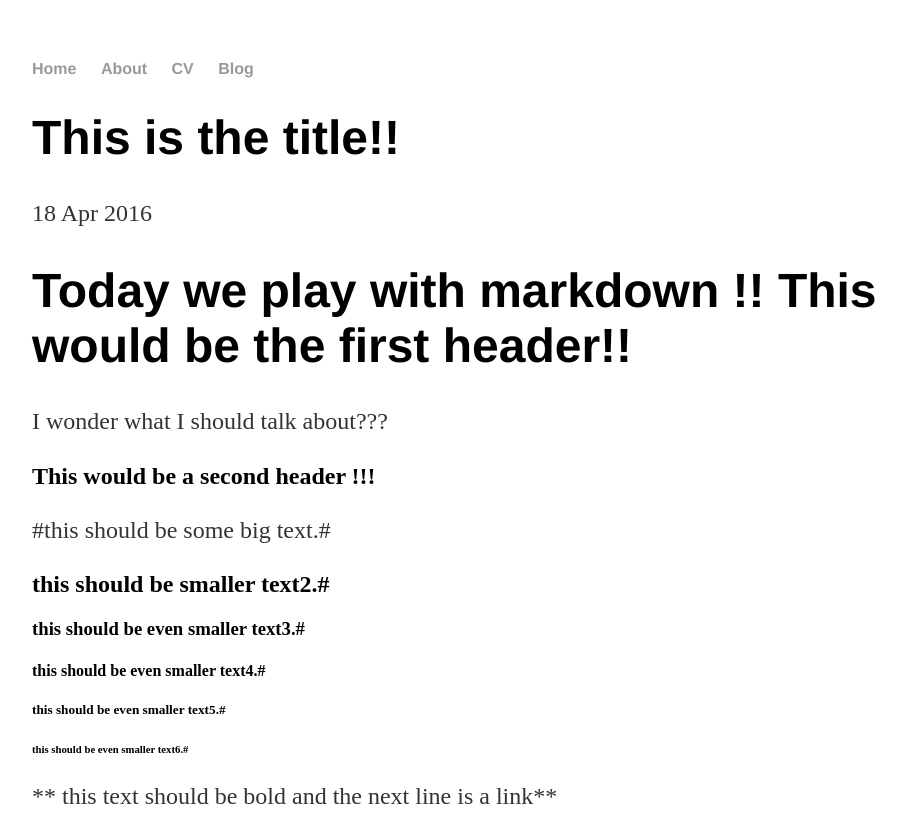
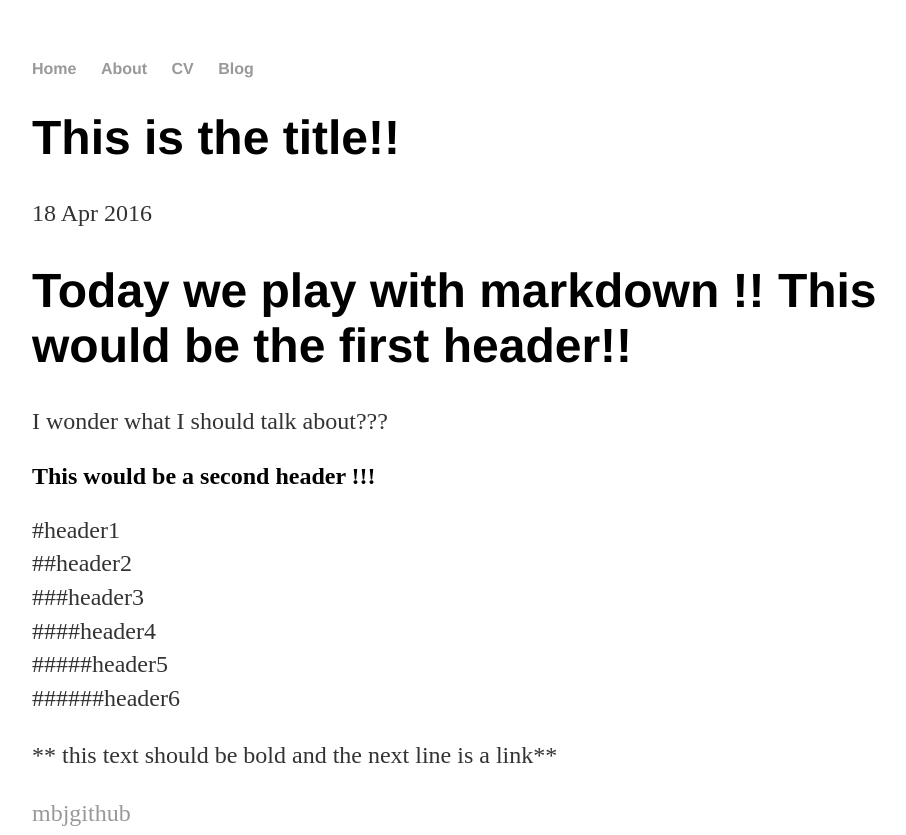
Before and after one commit to mbjusa/adl.github.io, a Jekyll site: the page built from _posts/2016-04-18-second post.md, in a window 1280 px wide. Shown: the top 835 px of the page, without its empty margins (160-1066 px from the left). Built offline with Jekyll 4.4.1, drawn with Linux system fonts in a browser that asks for light colours; some of the changed text lies outside the part shown; grey boxes are pictures that could not be loaded.

Commit message:
Update 2016-04-18-second post.md
md mods

```diff
--- a/_posts/2016-04-18-second post.md
+++ b/_posts/2016-04-18-second post.md
@@ -11,20 +11,26 @@ I wonder what I should talk about???
 This would be a second header !!!
 ----------
 
-#this should be some big text.#
-## this should be smaller text2.#
-### this should be even smaller text3.#
-#### this should be even smaller text4.#
-##### this should be even smaller text5.#
-###### this should be even smaller text6.#
+#header1
+##header2
+###header3
+####header4
+#####header5
+######header6
+
 ** this text should be bold and the next line is a link**
 
 [mbjgithub](https://github.com/)
 
-**<let's see if I can get a whole paragraph is bold text.
+[img1]:http://img.lum.dolimg.com/v1/images/character_mickeymouse_home_mickey_notemplate_3a0db1b2.jpeg?region=0,0,600,600&width=320  "MM Title"
+![if the pic is not there][img1]
+
+
+
+>**let's see if I can get a whole paragraph is bold text.
 I wonder what will happen..... it should be interesting to
 find out after this all gets rendered.
-Markdown is pretty easy to use I think !!!!>
+Markdown is pretty easy to use I think !!!!
 
 This is some normal text. I am creating a line break right here
 to see if it follows it.
```
